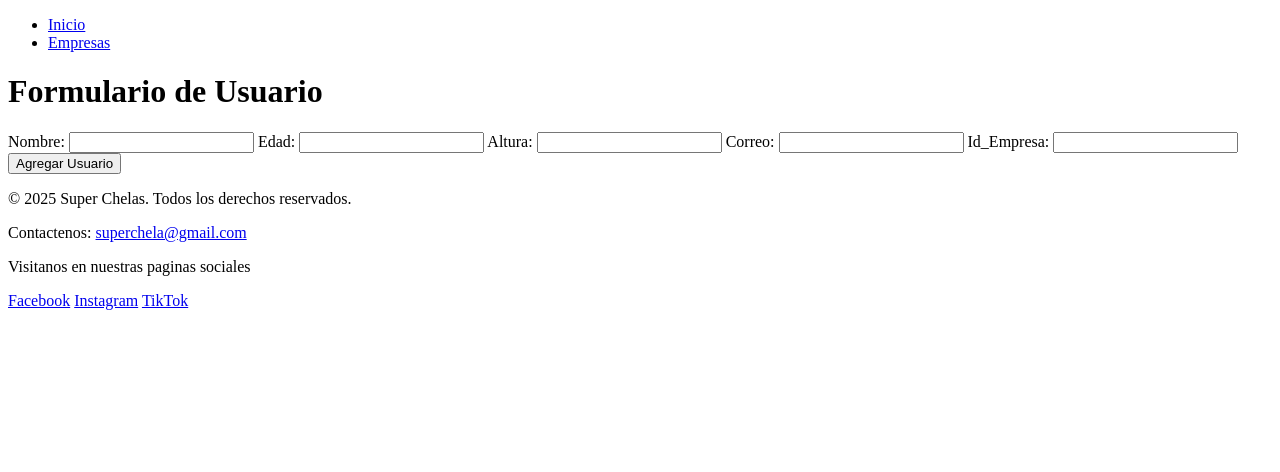
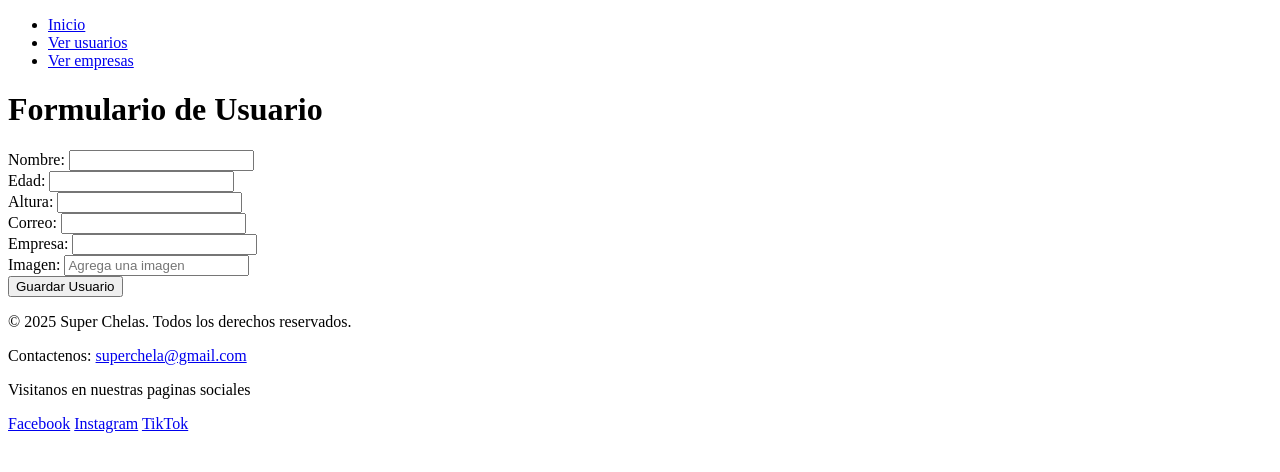
Before and after one commit to MildredC1/Mini_Proyecto, a plain HTML site: page public/crear_usuario.html in a window 1280 px wide. Drawn offline with Linux system fonts and the light colour scheme.

Commit message:
Modificacion del index y crear_usuario, tambien se agrego la carpeta img

```diff
--- a/public/crear_usuario.html
+++ b/public/crear_usuario.html
@@ -4,11 +4,13 @@
   <meta charset="UTF-8">
   <title>Formulario de Usuario</title>
 </head>
+
 <body>
   <nav >
     <ul>
       <li><a href="/Mini_Proyecto/public/index.html">Inicio</a></li>
-      <li><a href="/Mini_Proyecto/public/empresa.html"> Empresas</a></li>
+      <li><a href="#/usuarios"> Ver usuarios</a></li>
+      <li><a href="#/empresas"> Ver empresas</a></li>
     </ul>
   </nav>
 
@@ -17,24 +19,30 @@
       <label>Nombre:
         <input type="text" name="nombre" required>
       </label>
-
+      <br>
       <label>Edad:
-        <input type="number" name="edad" min="0" >
+        <input type="number" name="edad" min="0" required>
       </label>
-
+      <br>
       <label>Altura:
-        <input type="number" name="altura" step="0.01" min="0">
+        <input type="number" name="altura" step="0.01" min="0" required>
       </label>
-
+      <br>
       <label>Correo:
         <input type="email" name="correo" required>
       </label>
+      <br>
+      <label>Empresa:
+        <input type="text" name="empresa" >
+      </label>
+      <br>
+        <label>Imagen:
+        <input type="text" name="imagen" placeholder="Agrega una imagen" >
+      </label>
+      <br>
 
-      <label>Id_Empresa:
-        <input type="number" name="empresa_id" >
-      </label>
-
-      <button type="submit">Agregar Usuario</button>
+      <button type="submit">Guardar Usuario</button>
+      <br>
     </form>
   </main>
 <footer id="estilos" >
```
Also changed, not shown: public/empresa.html (+2 -0 lines), public/index.html (+7 -3 lines), public/img/usuario.png (added), 1 other file.
